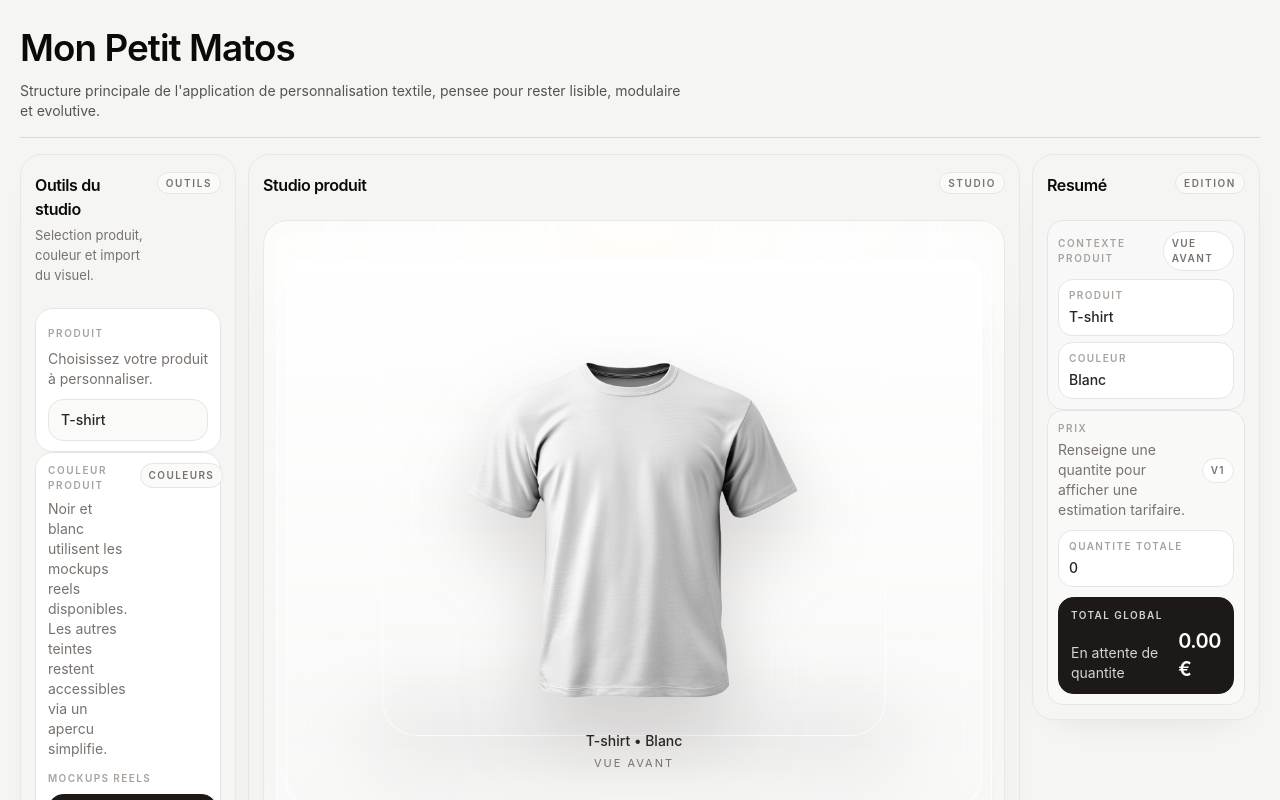
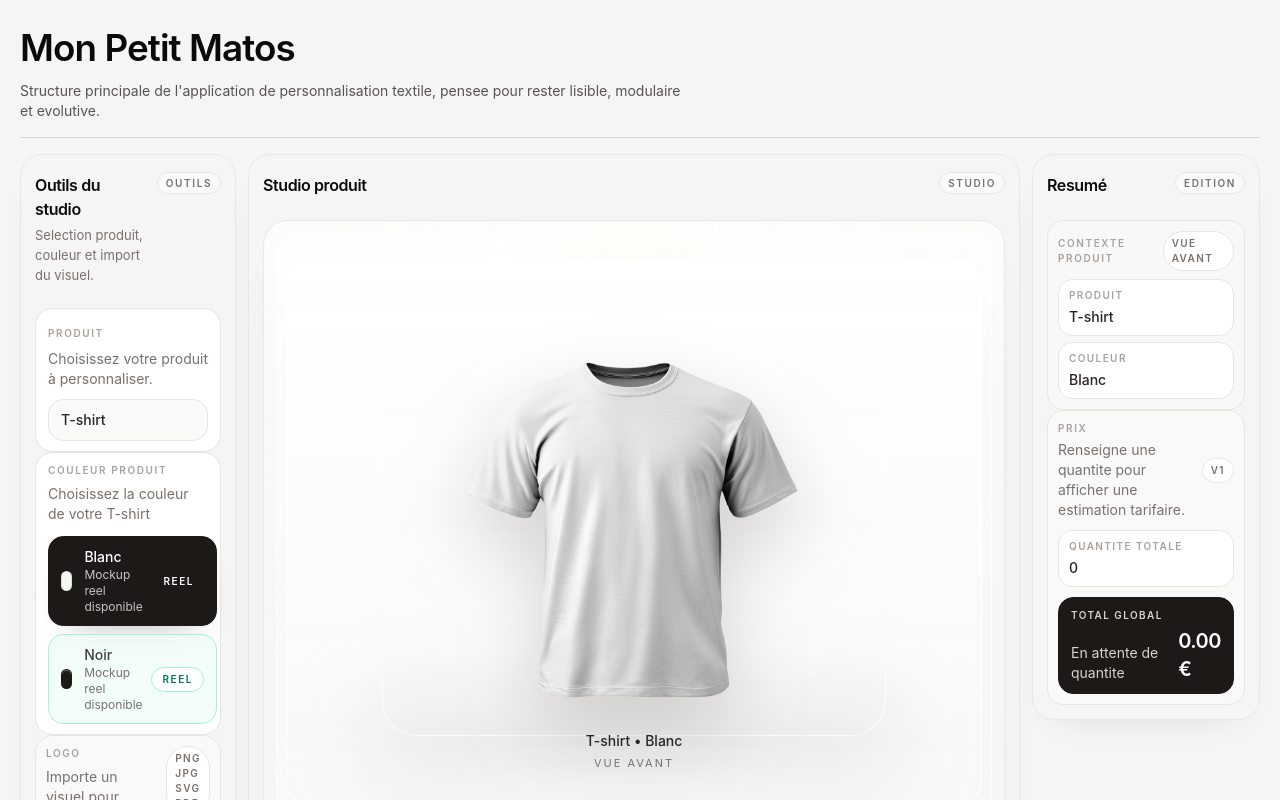
Before and after one commit to mathieuSIO/ProductStudioEditor, a React (Vite) app: page / in a window 1280 px wide. Shown: the top 800 px of the page. Built offline with nearby package versions, Linux system fonts and the light colour scheme.

Commit message:
epuration de l'interface de choix des couleurs

```diff
--- a/src/features/editor/components/selectors/ProductColorSelector.tsx
+++ b/src/features/editor/components/selectors/ProductColorSelector.tsx
@@ -26,20 +26,13 @@ export function ProductColorSelector({
             Couleur produit
           </p>
           <p className="mt-1.5 text-sm leading-5 text-stone-500">
-            Noir et blanc utilisent les mockups reels disponibles. Les autres
-            teintes restent accessibles via un apercu simplifie.
+            Choisissez la couleur de votre {product.name}
           </p>
         </div>
-        <span className="rounded-full border border-stone-200 bg-stone-50 px-2 py-1 text-[10px] font-semibold uppercase tracking-[0.14em] text-stone-500">
-          Couleurs
-        </span>
       </div>
 
       {supportedColors.length > 0 ? (
         <div className="mt-3">
-          <p className="text-[10px] font-semibold uppercase tracking-[0.14em] text-stone-400">
-            Mockups reels
-          </p>
           <div className="mt-2 grid gap-2">
             {supportedColors.map((color) => (
               <ColorOption
@@ -56,38 +49,6 @@ export function ProductColorSelector({
           </div>
         </div>
       ) : null}
-
-      {/* {fallbackColors.length > 0 ? (
-        <div className="mt-3">
-          <p className="text-[10px] font-semibold uppercase tracking-[0.14em] text-stone-400">
-            Apercus simplifies
-          </p>
-          <div className="mt-2 grid gap-2">
-            {fallbackColors.map((color) => (
-              <ColorOption
-                key={color.id}
-                availabilityLabel="Apercu simplifie"
-                isSelected={color.id === selectedColorId}
-                onSelect={onSelect}
-                colorId={color.id}
-                label={color.label}
-                swatchHex={color.swatchHex}
-                tone="fallback"
-              />
-            ))}
-          </div>
-        </div>
-      ) : null} */}
-
-      {/* <div className="mt-3 rounded-[0.95rem] border border-dashed border-stone-300 bg-stone-50/80 px-3 py-2.5">
-        <p className="text-[10px] font-semibold uppercase tracking-[0.14em] text-stone-400">
-          Transparence preview
-        </p>
-        <p className="mt-1.5 text-sm leading-5 text-stone-500">
-          Les couleurs sans mockup photo ne pretendent pas reproduire un rendu
-          e-commerce final. Elles servent uniquement de repere visuel.
-        </p>
-      </div> */}
     </div>
   )
 }
```
